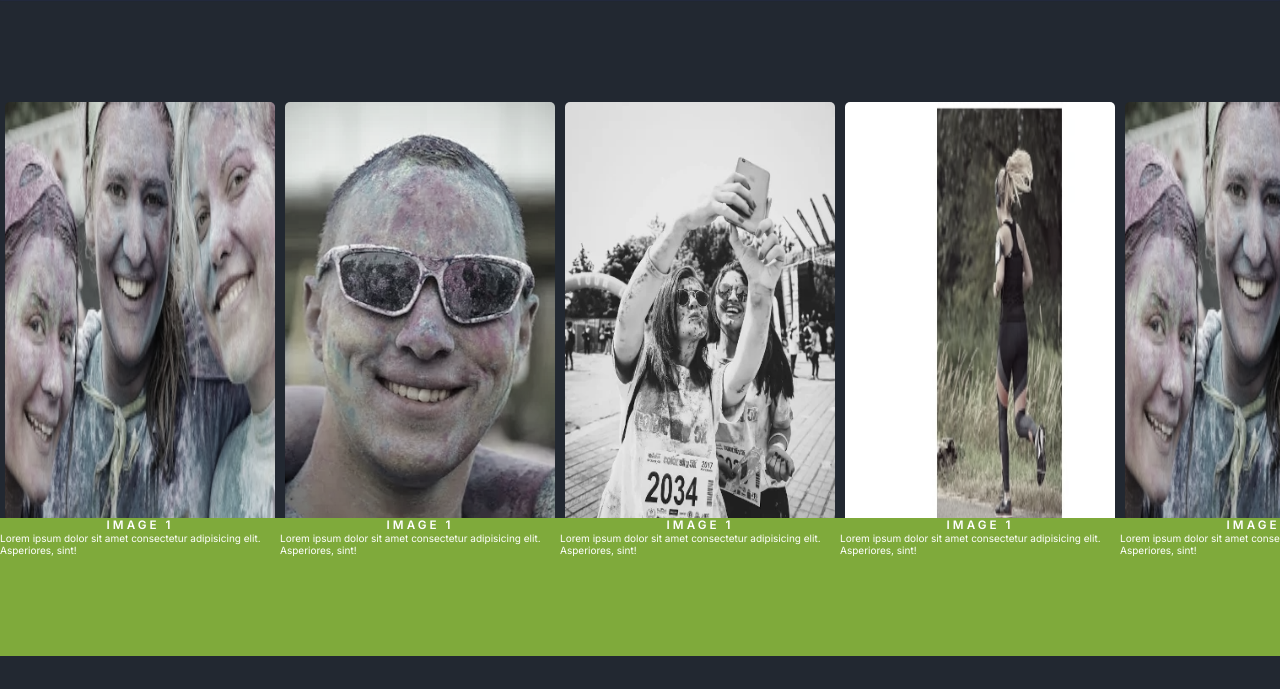
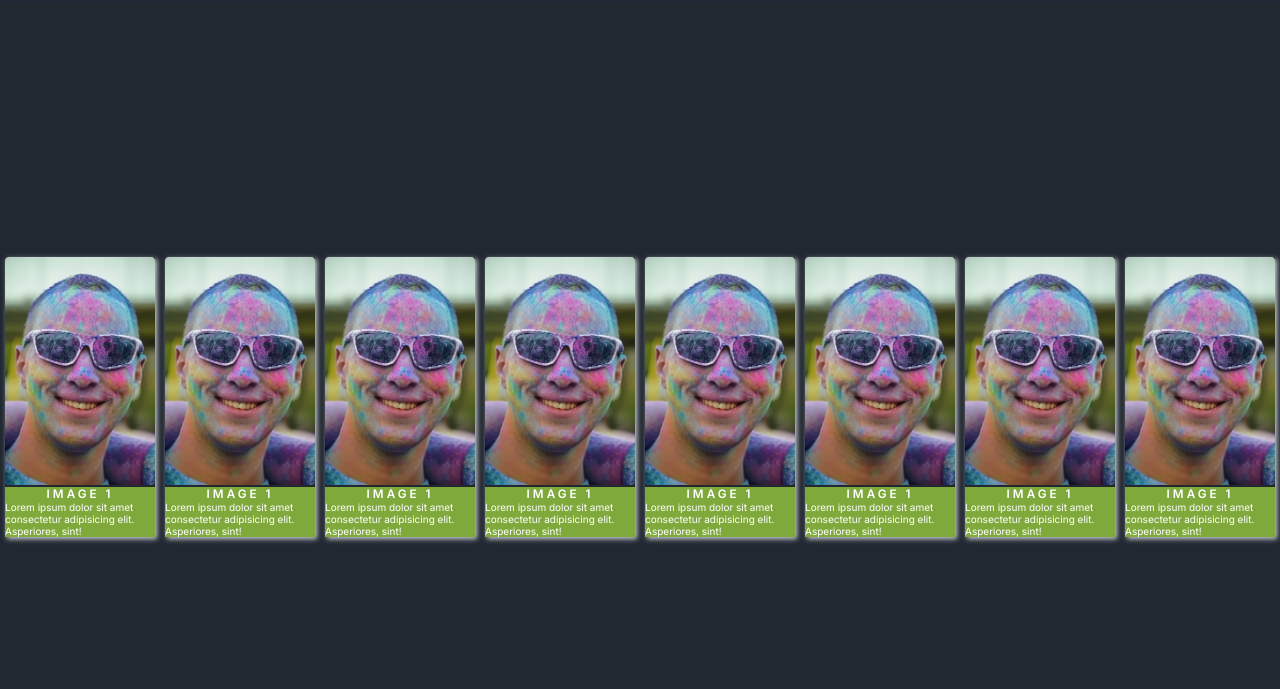
Before and after one commit to eneliviu/Portofolio-1, a plain HTML site: page gallery.html in a window 1280 px wide. Shown: the part 78-767 px from the top of the page. Drawn offline with Linux system fonts and the light colour scheme.

Commit message:
Messed up  again gallery.html!!!

```diff
--- a/assets/css/style.css
+++ b/assets/css/style.css
@@ -1,5 +1,4 @@
 /* Google fonts import */
-/*@import url('https://fonts.googleapis.com/css2?family=Lato:wght@300&family=Oswald:wght@200;300;400;500;600;700&display=swap');*/
 @import url('https://fonts.googleapis.com/css2?family=Inter:wght@300..600&display=swap');
 
 /* Asterisk wildcard selector to override default styles added by the browser */
@@ -23,6 +22,7 @@ html {
 
 body {
   display: flex;
+  flex: 1 0 auto;
   flex-direction: column;
   font-family: 'Inter', sans-serif;
 }
@@ -39,12 +39,6 @@ h3 {
   text-align: center;
   text-transform: uppercase;
   letter-spacing: 3px;
-}
-
-img{
-  width: 100%;
-  height: 100%;
-
 }
 
 /* =============================================================================== */
@@ -126,15 +120,17 @@ img{
 
 main {
   display: flex;
-  flex: 1 0 auto;
-  flex-direction: column;
+  flex-direction: row;
   background-color: #222831;
   margin-top: 72px;
   height: 100vh;
+
 }
 
 
-/* ------------------------------ FOOTER ------------------------*/
+/* --------------------------------------------------------------------*/
+/* ------------------------ FOOTER: DONE ------------------------------*/
+/* --------------------------------------------------------------------*/
 
 footer div {
   display: flex;
@@ -169,44 +165,32 @@ footer div {
   scale: 1.25;
 }
 
+/* --------------------------------------------------------------------*/
+/* ------------------------------ GALLERY PAGE ------------------------ */
 
------------------------------- GALLERY PAGE ------------------------
-
- #gallery{
+#gallery {
   display: flex;
-  flex-direction: column;
-  object-fit:cover;
-  overflow-y: scroll;
+  flex-direction: row;
+  align-items: center;
+  overflow: scroll;
 }
 
-.photos img{
-  border-radius: 10px;
-  padding-left: 5px;
-  padding-right: 5px;
-  padding-top: 5px;
-  padding-bottom: 5px;
-  filter: saturate(0.2);
-
+.card{
+  margin: 5px;
+  box-shadow: 2px 2px 5px  #cbcfd4;
 }
 
-
-img:hover{
-  scale: 1.25;
-  transition: 0.5s;
-  filter: saturate(1);
-
+.card img{
+  width: 100%;
+  height:100%;
+  border-radius: 4px;
 }
 
-.info{
-  height: 100%;
-  width: 280px;
-  position: absolute;
-  bottom: 0;
+.txt {
+  align-items: center;
   background-color: #7faa3b;
   color: white;
-  position:relative;
-  top: -40px;
-
+  opacity: 1;
 }
 
 
@@ -263,8 +247,8 @@ img:hover{
     display: flex;
     flex-direction: row;
     object-fit:fill;
-    overflow-x: auto;
-    overflow-y: auto;
+    overflow-x: scroll;
+    overflow-y: scroll;
 
   }
 
@@ -278,6 +262,7 @@ img:hover{
   .title{
     font-size: 1.5rem;
   }
+
   .photos img:hover{
     scale: 1.25;
     transition: 0.6s;
--- a/gallery.html
+++ b/gallery.html
@@ -77,69 +77,91 @@
 
         <section id="gallery">
 
-            <div class="photos">
-                <img src="assets/images/gimp_girls.webp" alt="Two athlets running together">
-                <div class="info">
+            <div class="card">
+
+                <img src="assets/images/gimp_man.webp" alt="Man at charity paint running festival">
+
+                <div class="txt">
                     <h3>Image 1</h3>
                     <p>Lorem ipsum dolor sit amet consectetur adipisicing elit. Asperiores, sint!</p>
                 </div>
             </div>
 
-            <div class="photos">
-                <img src="assets/images/gimp_man.webp" alt="Three girls at charity paint running festival">
-                <div class="info">
+            <div class="card">
+
+                <img src="assets/images/gimp_man.webp" alt="Man at charity paint running festival">
+
+                <div class="txt">
                     <h3>Image 1</h3>
                     <p>Lorem ipsum dolor sit amet consectetur adipisicing elit. Asperiores, sint!</p>
                 </div>
             </div>
 
-            <div class="photos">
-                <img src="assets/images/gimp_mud-run.webp" alt="Man at charity paint running festival">
-                <div class="info">
+
+            <div class="card">
+
+                <img src="assets/images/gimp_man.webp" alt="Man at charity paint running festival">
+
+                <div class="txt">
                     <h3>Image 1</h3>
                     <p>Lorem ipsum dolor sit amet consectetur adipisicing elit. Asperiores, sint!</p>
                 </div>
             </div>
 
-            <div class="photos">
-                <img src="assets/images/gimp_runner1.webp" alt="Solo male runner jogging on beach">
-                <div class="info">
+            <div class="card">
+
+                <img src="assets/images/gimp_man.webp" alt="Man at charity paint running festival">
+
+                <div class="txt">
                     <h3>Image 1</h3>
                     <p>Lorem ipsum dolor sit amet consectetur adipisicing elit. Asperiores, sint!</p>
                 </div>
             </div>
 
-            <div class="photos">
-                <img src="assets/images/gimp_girls.webp" alt="Two athlets running together">
-                <div class="info">
+
+            <div class="card">
+
+                <img src="assets/images/gimp_man.webp" alt="Man at charity paint running festival">
+
+                <div class="txt">
                     <h3>Image 1</h3>
                     <p>Lorem ipsum dolor sit amet consectetur adipisicing elit. Asperiores, sint!</p>
                 </div>
             </div>
 
-            <div class="photos">
-                <img src="assets/images/gimp_man.webp" alt="Three girls at charity paint running festival">
-                <div class="info">
+
+            <div class="card">
+
+                <img src="assets/images/gimp_man.webp" alt="Man at charity paint running festival">
+
+                <div class="txt">
                     <h3>Image 1</h3>
                     <p>Lorem ipsum dolor sit amet consectetur adipisicing elit. Asperiores, sint!</p>
                 </div>
             </div>
 
-            <div class="photos">
-                <img src="assets/images/gimp_mud-run.webp" alt="Man at charity paint running festival">
-                <div class="info">
+
+            <div class="card">
+
+                <img src="assets/images/gimp_man.webp" alt="Man at charity paint running festival">
+
+                <div class="txt">
                     <h3>Image 1</h3>
                     <p>Lorem ipsum dolor sit amet consectetur adipisicing elit. Asperiores, sint!</p>
                 </div>
             </div>
 
-            <div class="photos">
-                <img src="assets/images/gimp_runner1.webp" alt="Solo male runner jogging on beach">
-                <div class="info">
+
+            <div class="card">
+
+                <img src="assets/images/gimp_man.webp" alt="Man at charity paint running festival">
+
+                <div class="txt">
                     <h3>Image 1</h3>
                     <p>Lorem ipsum dolor sit amet consectetur adipisicing elit. Asperiores, sint!</p>
                 </div>
             </div>
+
 
         </section>
 
```
Also changed, not shown: contact.html (+3 -3 lines).
